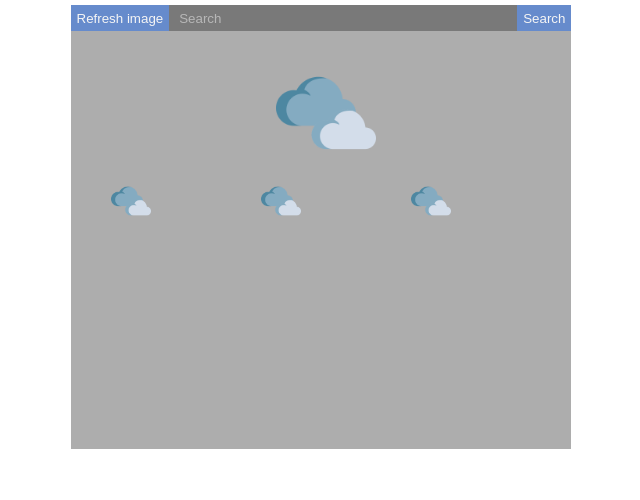
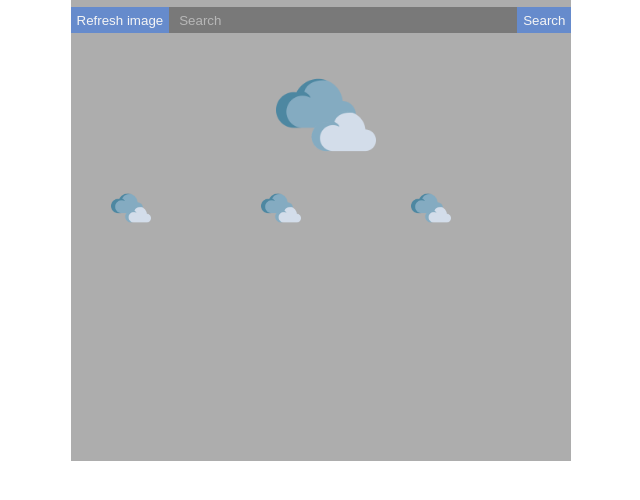
Before and after one commit to vp090391/Weather-App, a website built with webpack: page src/index.html in a window 1280 px wide. Shown: the whole page, without its empty margins (319-959 px from the left). Built offline with nearby package versions, Linux system fonts and the light colour scheme.

Commit message:
fix: margins and screenshot

```diff
--- a/src/css/style.scss
+++ b/src/css/style.scss
@@ -13,6 +13,7 @@
   background-size: cover;
   background-position: top;
   margin: auto;
+  padding: 2px 0 5px;
   background-color: rgba(0,0,0,0.32);
 }
 
@@ -81,6 +82,7 @@
   }
 
   .main-weather-forecast {
+    margin: 10px auto 5px;
     color: whitesmoke;
     display: flex;
     flex-wrap: wrap;
--- a/src/js/position.js
+++ b/src/js/position.js
@@ -29,6 +29,6 @@ export function position(searchField) {
             document.querySelector(".main-coordinates-longitude").innerHTML = `Longitude: ${longitude}`;
 
             let city = data.response.GeoObjectCollection.featureMember[0].GeoObject.name;
-            setTimeout(loadImage(city), 2000)
+            setTimeout(loadImage(city), 2000);
         });
 }
```
Also changed, not shown: src/js/index.js (+4 -3 lines), dist/index.html, dist/main.js, dist/style.css, src/assets/Screenshot/Weather-App_Screenshot.jpg.
